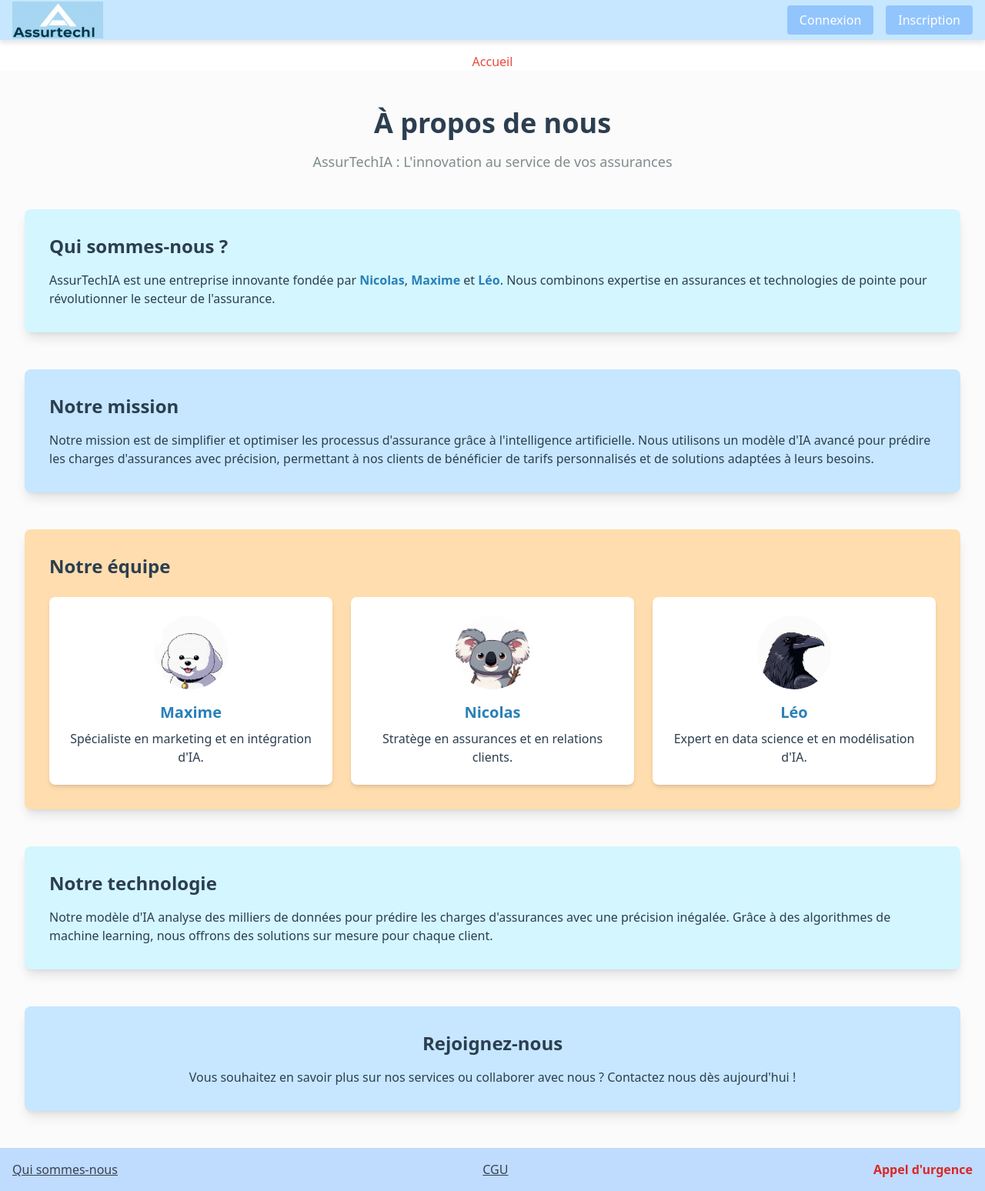
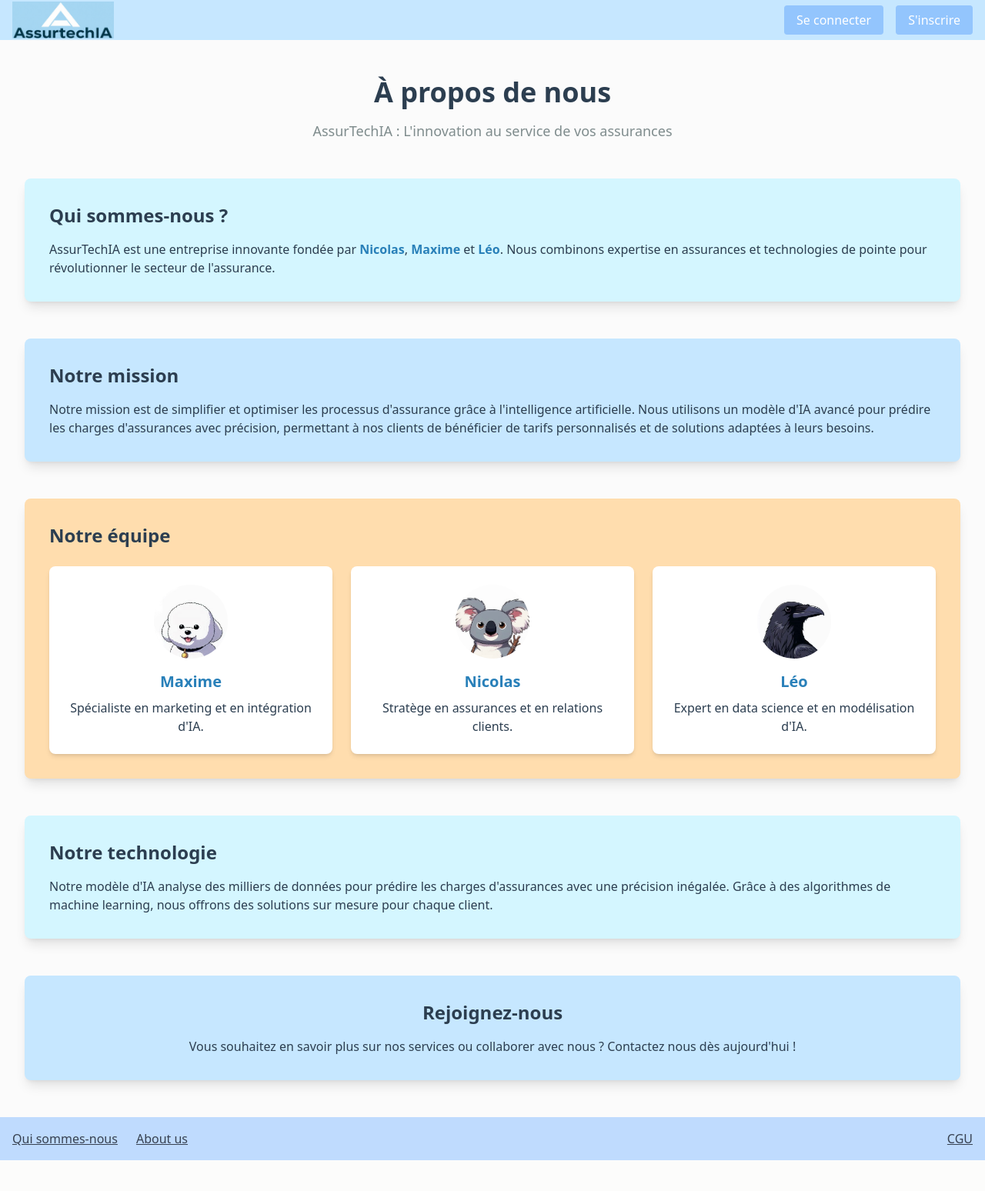
Before and after one commit to TheMaxfly/AssurTechIA, a Django app: page /aboutus/ in a window 1280 px wide. Shown: the whole page at 77% size. After the commit the page ends 1508 px from the top, so only its background shows below. Run offline with Django 5.2, Linux system fonts and the light colour scheme; some libraries are stand-ins or nearby versions.

Commit message:
correctif header et footer

```diff
--- a/AssurtechIA/authentication/templates/authentication/about_us.html
+++ b/AssurtechIA/authentication/templates/authentication/about_us.html
@@ -1,9 +1,6 @@
 {% extends 'base.html' %}
 {% load static %}
 {% block content %}
-<div class="text-center">
-    <a href="{% url 'home' %}" class="mt-4 inline-block text-[#e74c3c] hover:underline">Accueil</a>
-  </div>
 
     <div class="min-h-screen bg-[#FBFBFB] py-12 px-4 sm:px-6 lg:px-8">
         <!-- En-tête -->
--- a/AssurtechIA/authentication/templates/authentication/inscription.html
+++ b/AssurtechIA/authentication/templates/authentication/inscription.html
@@ -1,10 +1,6 @@
 {% extends 'base.html' %}
 {% block title %}inscription{% endblock %}
 {% block content %}
-
-  <div class="text-center">
-    <a href="{% url 'home' %}" class="mt-4 inline-block text-[#e74c3c] hover:underline">Accueil</a>
-  </div>
 
     <div class="flex min-h-full flex-col justify-center px-6 py-12 lg:px-8">
       <div class="sm:mx-auto sm:w-full sm:max-w-sm">
--- a/AssurtechIA/authentication/templates/authentication/login.html
+++ b/AssurtechIA/authentication/templates/authentication/login.html
@@ -3,10 +3,6 @@
 
 
 {% block content %}
-
-<div class="text-center">
-  <a href="{% url 'home' %}" class="mt-4 inline-block text-[#e74c3c] hover:underline">Accueil</a>
-</div>
 
 <div class="flex min-h-full flex-col justify-center px-6 py-12 lg:px-8">
     <div class="sm:mx-auto sm:w-full sm:max-w-sm">
--- a/AssurtechIA/templates/includes/footer.html
+++ b/AssurtechIA/templates/includes/footer.html
@@ -1,18 +1,17 @@
 <footer class="bg-blue-200 p-4">
     <div class="flex justify-between items-center">
-        <!-- Partie gauche : "Qui sommes-nous" et "CGU" -->
+
         <div class="flex space-x-6">
-            <a href="{%url 'aboutus'%}" class="text-gray-700">Qui sommes-nous</a>
+            <a href="#" class="text-gray-700 hover:text-gray-900">Qui sommes-nous</a>
+            <a href="{% url 'aboutus' %}" class="text-gray-700 hover:text-gray-900">About us</a>
         </div>
 
-        <!-- Partie centrale : "CGU" -->
-        <div class="flex-1 text-center">
-            <a href="#" class="text-gray-700">CGU</a>
-        </div>
 
-        <!-- Partie droite : appel d'urgence -->
-        <div>
-            <span class="text-red-600 font-bold">Appel d'urgence</span>
+        <div class="flex space-x-6 items-center">
+            {% if user.is_authenticated %}
+            <span class="text-gray-700">Client : {{ user.email }}</span>
+            {% endif %}
+            <a href="#" class="text-gray-700 hover:text-gray-900">CGU</a>
         </div>
     </div>
 </footer>
--- a/AssurtechIA/templates/includes/header.html
+++ b/AssurtechIA/templates/includes/header.html
@@ -1,8 +1,18 @@
 {% load static %}
 <nav class="flex justify-between items-center w-full h-5">
-    <img src="{% static 'image/LogoIA.webp' %}" alt="LogoAssurtechIA" class="h-12" style="margin-left: 0; border: none; padding: 0;">
+    <a href="{% url 'home' %}">
+        <img src="{% static 'image/LogoAI.png' %}" alt="LogoAssurtechIA" class="h-12" style="margin-left: 0; border: none; padding: 0;">
+    </a>
+    {% if user.is_authenticated %}
     <ul class="flex space-x-4">
-        <li><a href="{% url 'login' %}" class="bg-blue-300 text-white px-4 py-2 rounded">Connexion</a></li>
-        <li><a href="{% url 'registration' %}" class="bg-blue-300 text-white px-4 py-2 rounded">Inscription</a></li>
+        <li><a href="{% url 'profil' %}" class="bg-blue-300 text-white px-4 py-2 rounded">Mon profil</a></li>
+        <li><a href="{% url 'prediction' %}" class="bg-blue-300 text-white px-4 py-2 rounded">Prédire</a></li>
+        <li><a href="{% url 'logout' %}" class="bg-blue-300 text-white px-4 py-2 rounded">Se déconnecter</a></li>
     </ul>
+    {% else %}
+    <ul class="flex space-x-4">
+        <li><a href="{% url 'login' %}" class="bg-blue-300 text-white px-4 py-2 rounded">Se connecter</a></li>
+        <li><a href="{% url 'registration' %}" class="bg-blue-300 text-white px-4 py-2 rounded">S'inscrire</a></li>
+    </ul>
+    {% endif %}
 </nav>
```
Also changed, not shown: AssurtechIA/db.sqlite3, AssurtechIA/static/image/LogoAI.png (added), AssurtechIA/static/image/LogoIA.webp (deleted).
